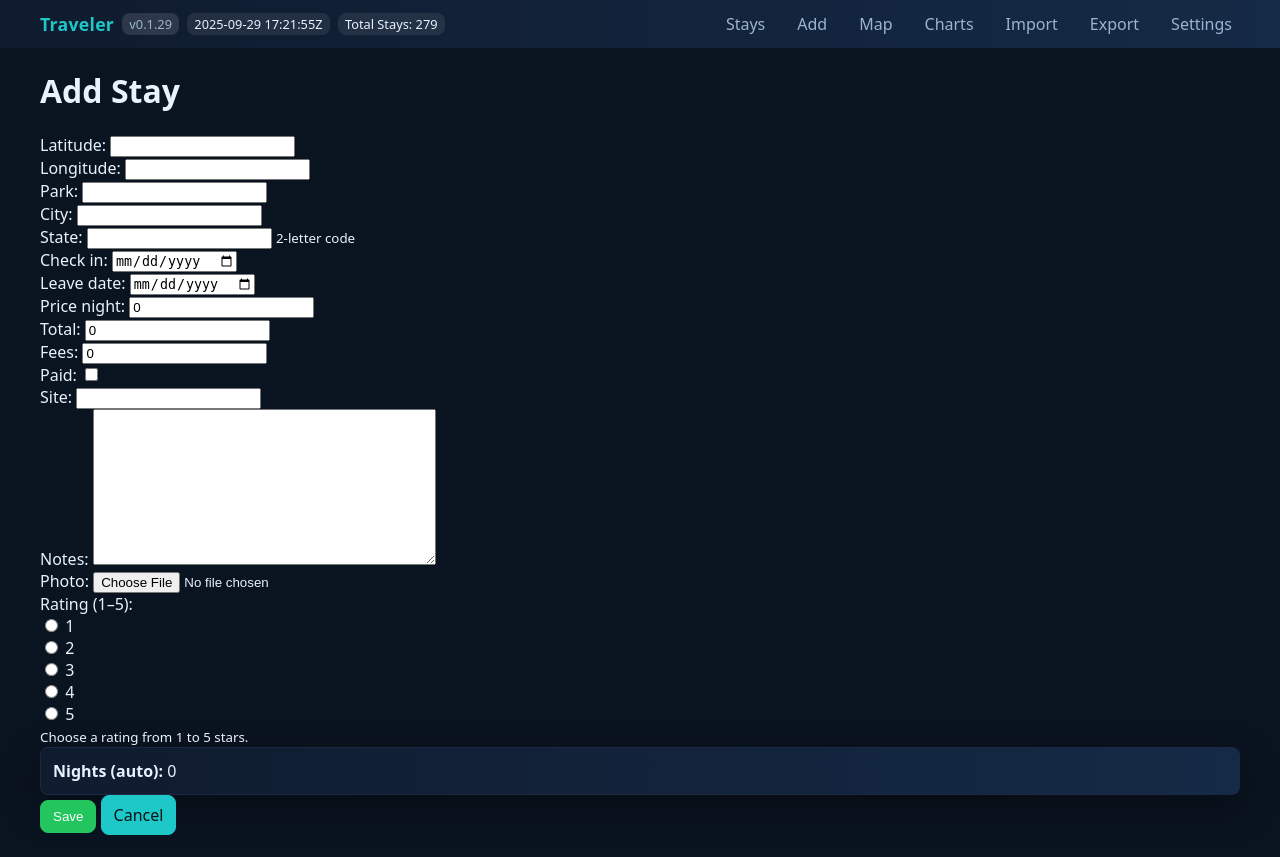
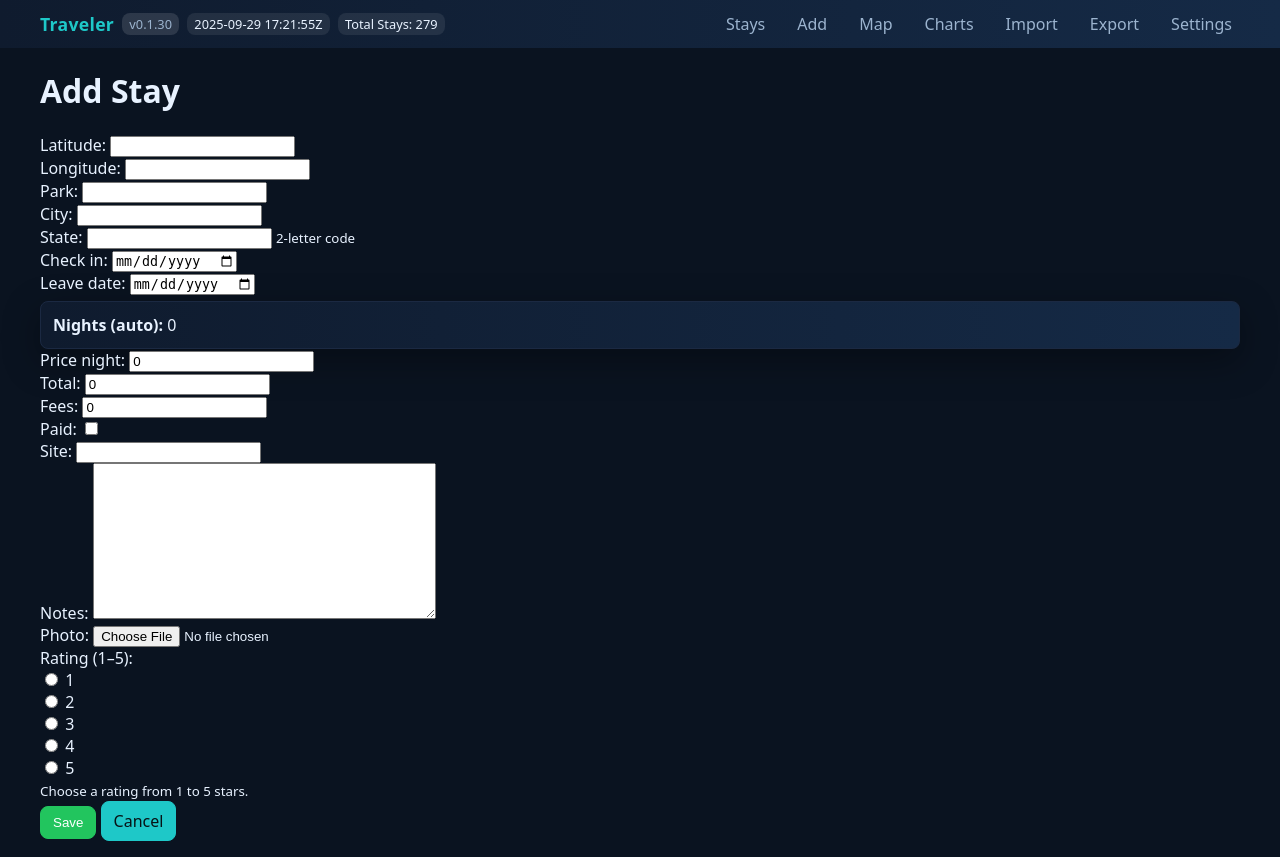
Before and after one commit to dquillman/traveler, a Django app: page /stays/add/ in a window 1280 px wide. Before the commit the page ends 835 px from the top, so only its background shows below. Run offline with Django 5.2, Linux system fonts and the light colour scheme; data comes from the database, SQL or seed files in the repository.

Commit message:
ui(form): move Nights (auto) directly below Leave date; bump version to v0.1.30

```diff
--- a/config/settings.py
+++ b/config/settings.py
@@ -119,7 +119,7 @@ GEOCODER_USER_AGENT = "traveler-app"
 STATICFILES_DIRS = [BASE_DIR / 'static']
 
 # App version (surface in navbar). Update on releases.
-APP_VERSION = "v0.1.29"
+APP_VERSION = "v0.1.30"
 
 # Build timestamp (for display in UI). Can be provided by env; otherwise set at import time.
 APP_BUILD_AT = os.getenv('BUILD_TIMESTAMP') or datetime.now(timezone.utc).strftime('%Y-%m-%d %H:%M:%SZ')
--- a/stays/templates/stays/stay_form.html
+++ b/stays/templates/stays/stay_form.html
@@ -17,11 +17,13 @@
           </div>
         {% endif %}
       </div>
+      {% if field.name == 'leave_date' %}
+      <div class="card" style="padding:12px; border:1px solid var(--border); border-radius:8px; background:var(--panel); margin-top:6px;">
+        <strong>Nights (auto):</strong>
+        <span id="nightsDisplay">0</span>
+      </div>
+      {% endif %}
     {% endfor %}
-    <div class="card" style="padding:12px; border:1px solid var(--border); border-radius:8px; background:var(--panel);">
-      <strong>Nights (auto):</strong>
-      <span id="nightsDisplay">0</span>
-    </div>
     <div class="flex gap-3">
       <button type="submit" class="btn btn-success">Save</button>
       <a href="{% url 'stays:list' %}" class="btn">Cancel</a>
```
